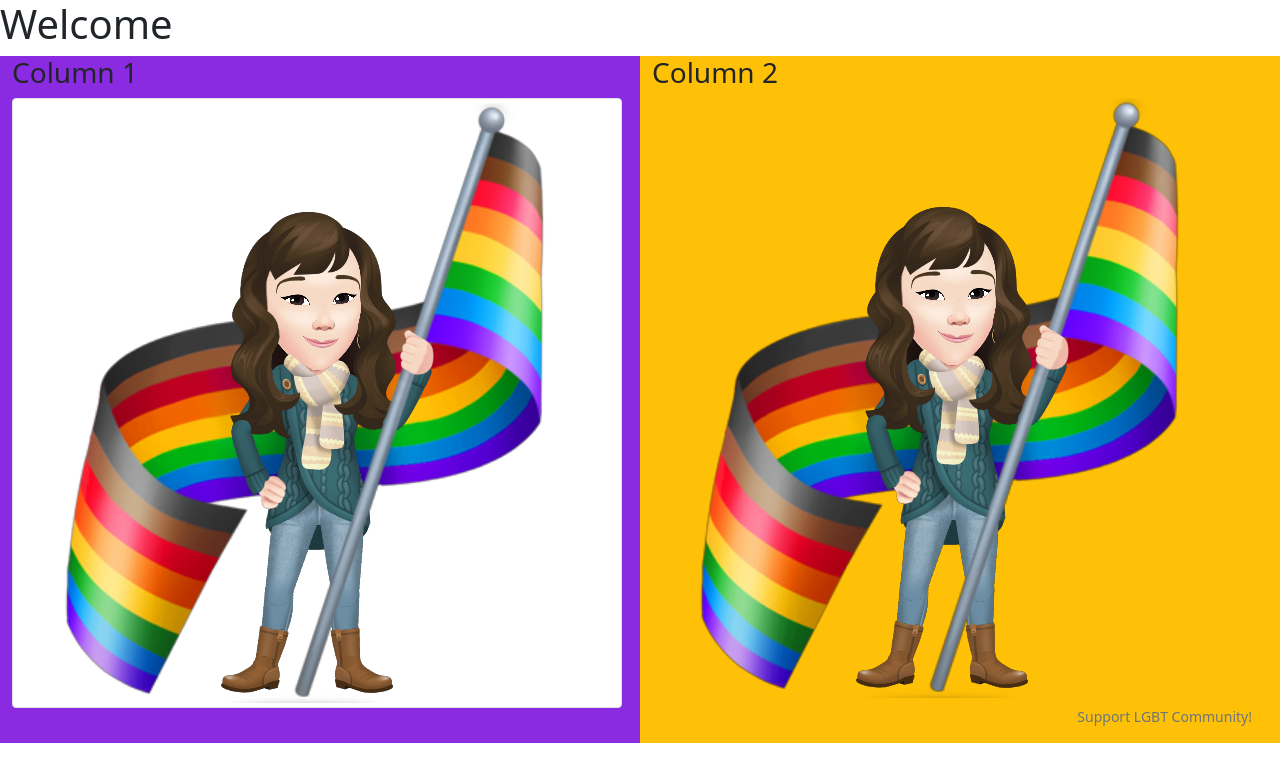
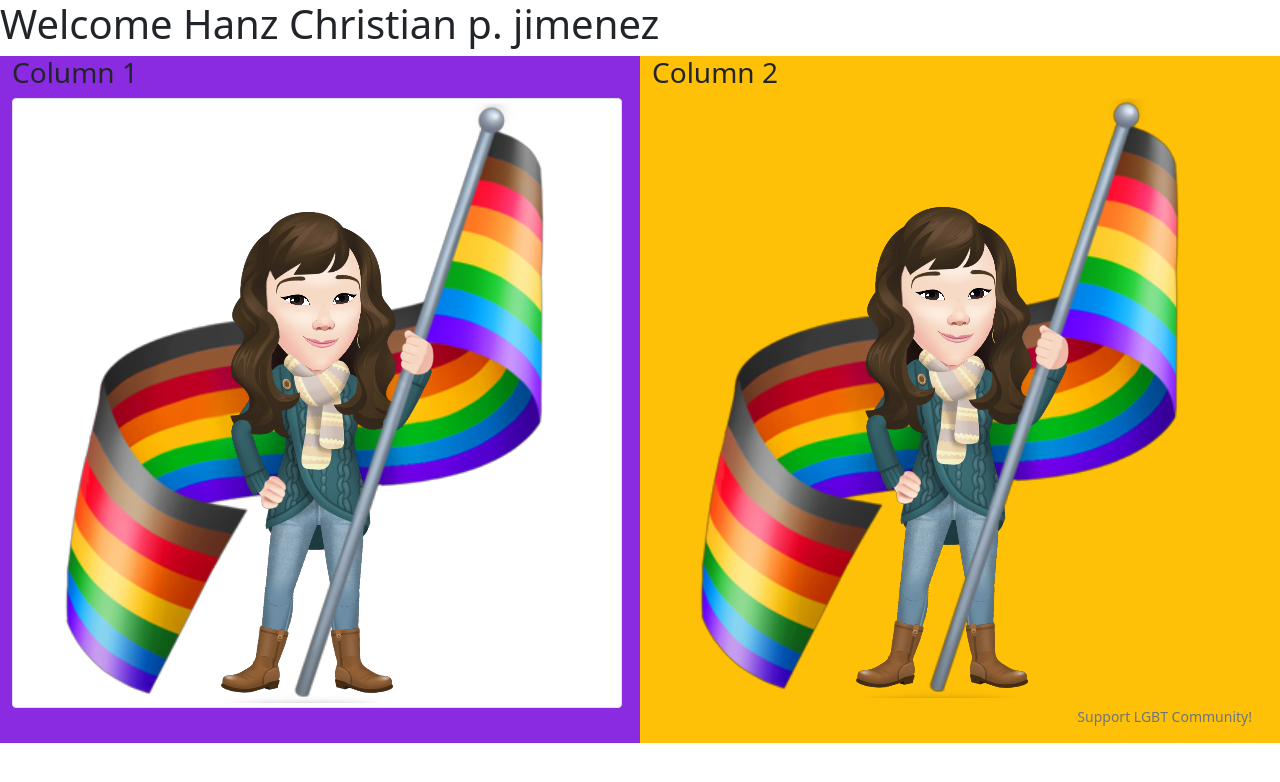
Before and after one commit to zanji21/samp, a plain HTML site: page Bootstrap/home3.html in a window 1280 px wide. Drawn offline with Linux system fonts and the light colour scheme.

Commit message:
Update home3.html (#1)

```diff
--- a/Bootstrap/home3.html
+++ b/Bootstrap/home3.html
@@ -14,7 +14,7 @@
 </head>
 
 <body>
-    <h1>Welcome</h1>
+    <h1>Welcome Hanz Christian p. jimenez</h1>
     <div class="container-fluid">
         <div class="row">
             <div class="col col1" >
```
